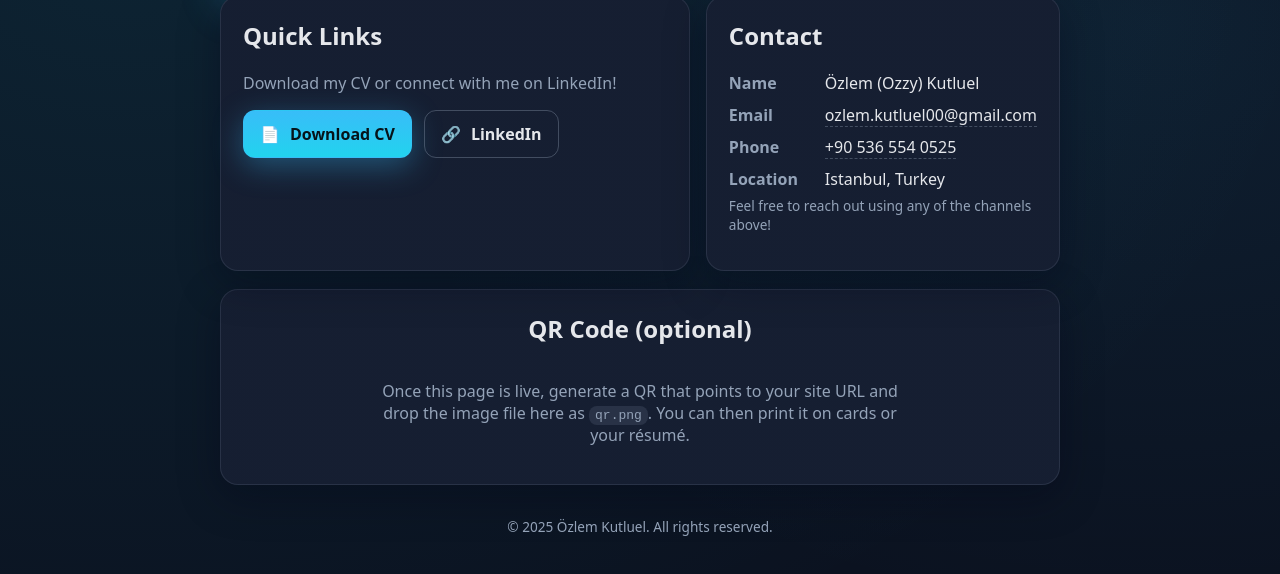
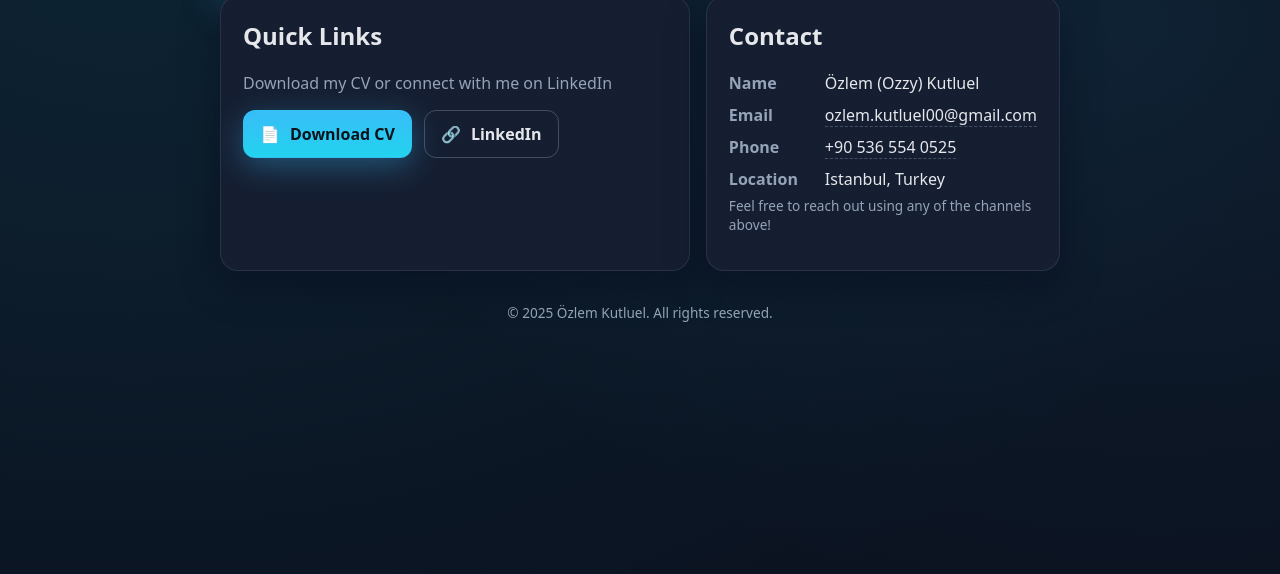
Before and after one commit to okutluel/OzlemKutluel, a plain HTML site: page index.html in a window 1280 px wide. Shown: the part 136-710 px from the top of the page. Drawn offline with Linux system fonts and the light colour scheme.

Commit message:
Update index.html

```diff
--- a/index.html
+++ b/index.html
@@ -79,7 +79,7 @@
     <main class="grid" aria-label="Content">
       <section class="card" aria-labelledby="actions-title">
         <h2 id="actions-title" style="margin-top:0">Quick Links</h2>
-        <p class="muted">Download my CV or connect with me on LinkedIn!</p>
+        <p class="muted">Download my CV or connect with me on LinkedIn</p>
         <div class="btns">
           <!-- Replace /cv.pdf with your actual file path in the repo -->
           <a class="btn" href="./OzlemKutluel_CV.pdf" download>
@@ -108,12 +108,6 @@
       </aside>
     </main>
 
-    <section class="card qr" aria-labelledby="qr-title">
-      <h2 id="qr-title" style="margin-top:0">QR Code (optional)</h2>
-      <p class="muted" style="text-align:center;max-width:60ch">Once this page is live, generate a QR that points to your site URL and drop the image file here as <code class="inline">qr.png</code>. You can then print it on cards or your résumé.</p>
-      <img src="./qr.png" alt="Your site QR code" style="max-width:220px;width:100%;border-radius:12px;border:1px solid rgba(148,163,184,.25)" onerror="this.style.display='none'"/>
-    </section>
-
     <footer>
       <div class="small">© <span id="year"></span> Özlem Kutluel. All rights reserved.</div>
     </footer>
```
